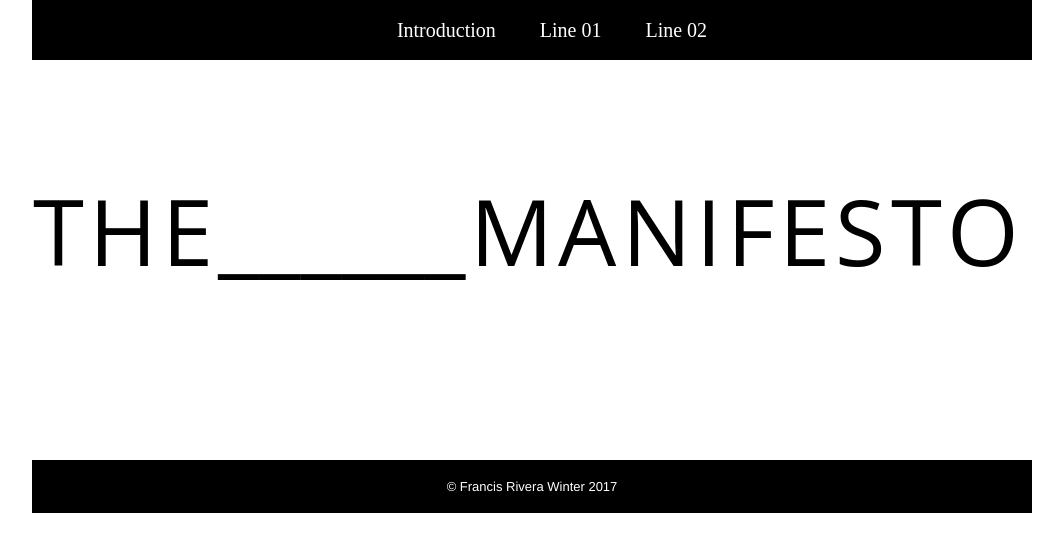
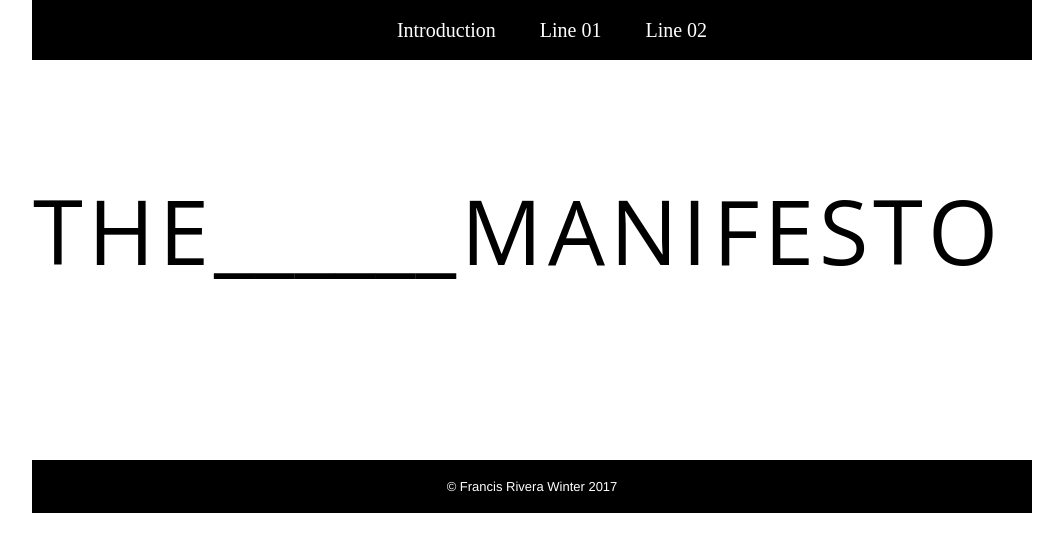
Before and after one commit to blackwing415/animation, a plain HTML site: page index.html in a window 1280 px wide. Shown: the whole page, without its empty margins (118-1181 px from the left). Drawn offline with Linux system fonts and the light colour scheme.

Commit message:
Style Update

```diff
--- a/css/style.css
+++ b/css/style.css
@@ -70,7 +70,7 @@ padding: 0px 0 0 40px;
 .head p {
   display: inline-block;
   font-family: 'Open Sans';
-  font-size: 92px;
+  font-size: 90px;
   color: black;
   text-transform: uppercase;
   position: relative;
```
